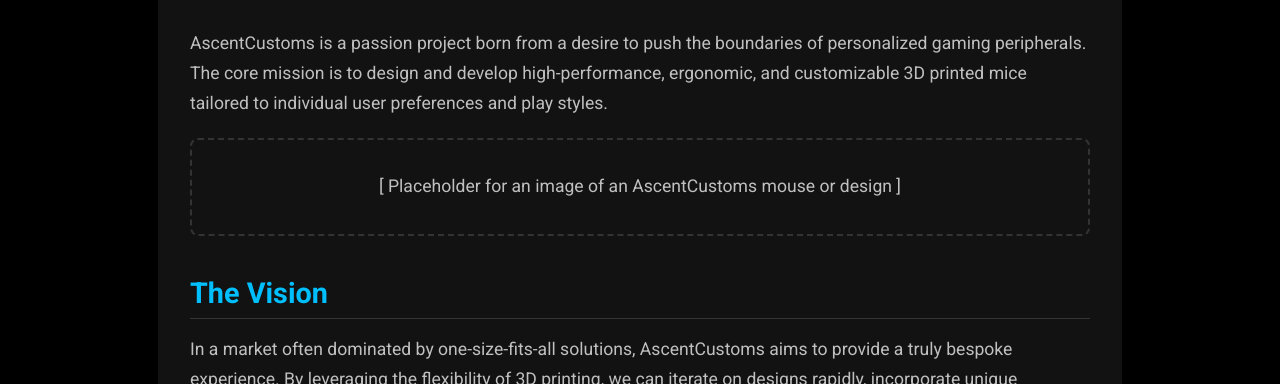
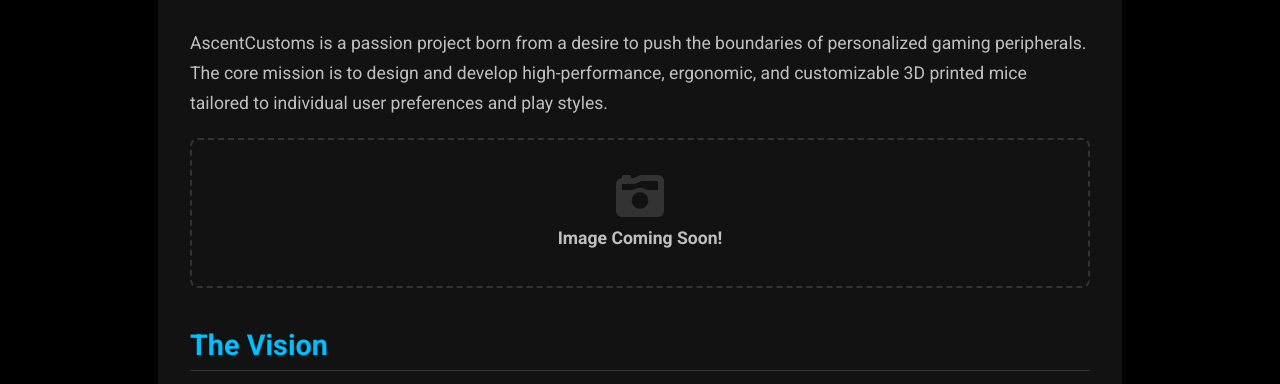
Before and after one commit to Bepsiii/Bepsiii.github.io, a plain HTML site: page ascentcustoms.html in a window 1280 px wide. Shown: the part 391-775 px from the top of the page. Drawn offline with Linux system fonts and the light colour scheme.

Commit message:
Update project image placeholder with icon and message for upcoming image

```diff
--- a/ascentcustoms.html
+++ b/ascentcustoms.html
@@ -66,7 +66,9 @@
 
             <div class="project-image-placeholder">
                 <p style="text-align:center; padding: 2rem; border: 2px dashed #333; border-radius: 8px;">
-                    [ Placeholder for an image of an AscentCustoms mouse or design ]
+                    <i class="fas fa-camera-retro" style="font-size: 3rem; color: #333;"></i>
+                    <br>
+                    <strong>Image Coming Soon!</strong>
                 </p>
             </div>
 
```
